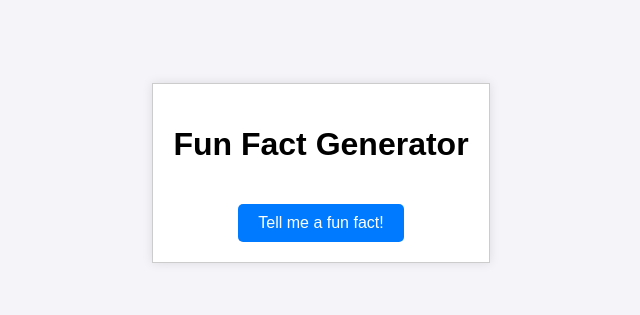
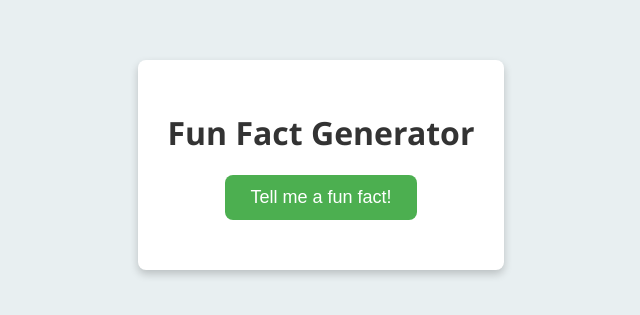
Before and after one commit to Mufaris32/Fun-Facts, a plain HTML site: page index.html in a window 1280 px wide. Shown: the part 235-550 px from the top of the page, without its empty margins (319-959 px from the left). Drawn offline with Linux system fonts and the light colour scheme.

Commit message:
Update Style.css

```diff
--- a/Style.css
+++ b/Style.css
@@ -1,31 +1,43 @@
 body {
-    font-family: Arial, sans-serif;
+    font-family: 'Segoe UI', Tahoma, Geneva, Verdana, sans-serif;
     display: flex;
     justify-content: center;
     align-items: center;
     height: 100vh;
-    background-color: #f4f4f9;
+    background-color: #e8eff1;
+    margin: 0;
+    color: #333;
 }
 
 .container {
     text-align: center;
-    padding: 20px;
-    border: 1px solid #ccc;
-    background-color: white;
-    box-shadow: 0 0 10px rgba(0,0,0,0.1);
+    padding: 30px;
+    border-radius: 8px;
+    background-color: #ffffff;
+    box-shadow: 0 4px 8px rgba(0,0,0,0.2);
+    transition: transform 0.3s ease-in-out;
 }
 
 button {
-    padding: 10px 20px;
-    font-size: 16px;
+    padding: 12px 25px;
+    font-size: 18px;
     cursor: pointer;
-    background-color: #007bff;
+    background-color: #4CAF50;
     color: white;
     border: none;
-    border-radius: 5px;
-    margin-top: 20px;
+    border-radius: 8px;
+    outline: none;
+    transition: background-color 0.3s, transform 0.3s;
 }
 
-button:hover {
-    background-color: #0056b3;
+button:hover, button:focus {
+    background-color: #45a049;
+    transform: scale(1.05);
 }
+
+#factDisplay {
+    margin-top: 20px;
+    font-size: 20px;
+    opacity: 0;
+    transition: opacity 2s;
+}
```
